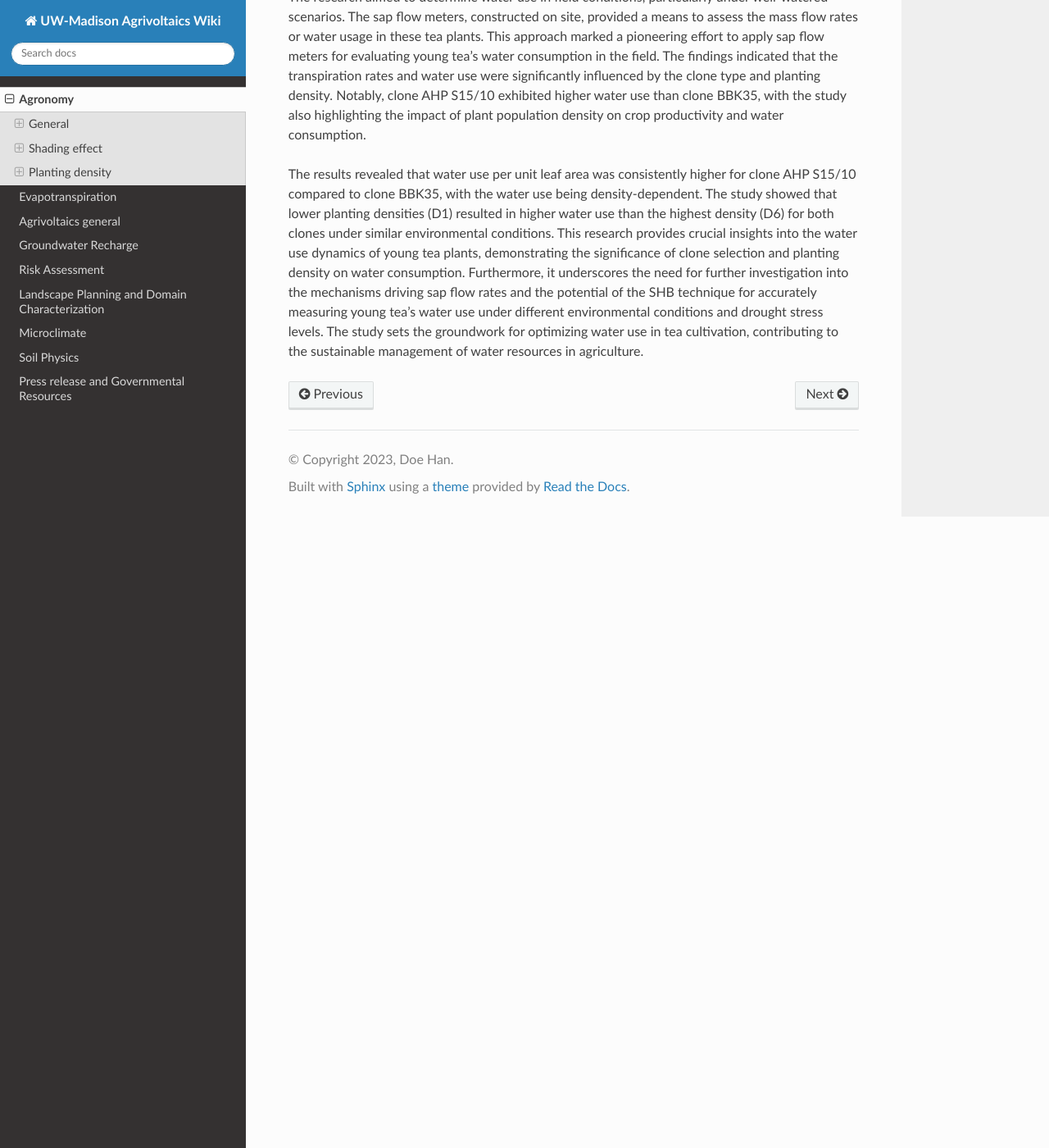
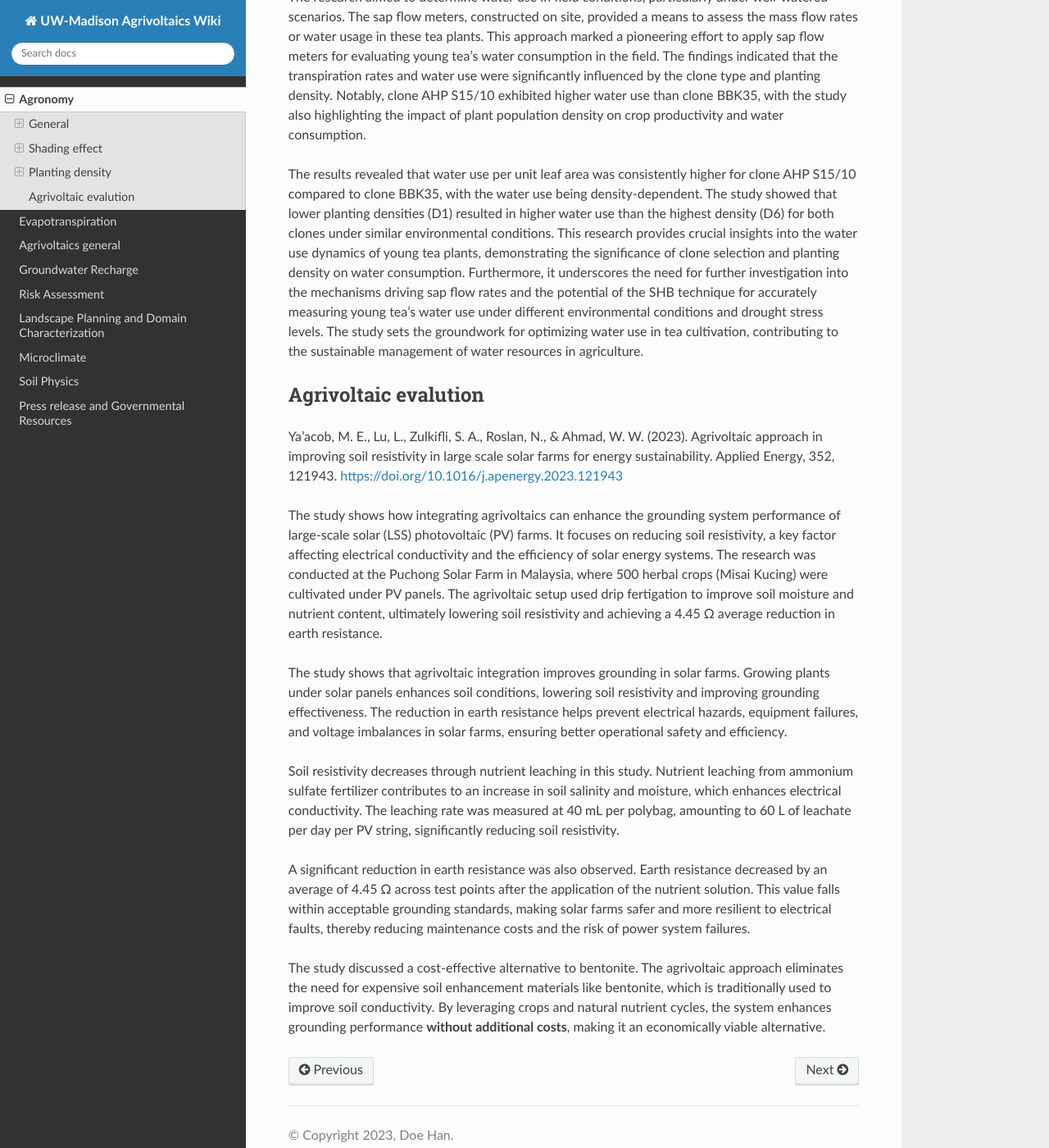
Before and after one commit to hanhydro/wiki, a Sphinx documentation site: the page built from docs/source/ag.rst, in a window 1280 px wide and 1400 px high, scrolled down 14853 px. Shown: the whole window at 82% size. Built offline with Sphinx 7.4.7 and the Read the Docs theme 3.1.0, drawn with Linux system fonts in a browser that asks for light colours; pages that are not in the unit, such as notebooks, are missing from menus.

Commit message:
Update ag.rst

```diff
--- a/docs/source/ag.rst
+++ b/docs/source/ag.rst
@@ -235,3 +235,17 @@
 The study focused on using sap flow meters based on the stem heat balance (SHB) method to measure the water use of young potted tea plants of clones AHP S15/10 and BBK35 in Tanzania. The research aimed to determine water use in field conditions, particularly under well-watered scenarios. The sap flow meters, constructed on site, provided a means to assess the mass flow rates or water usage in these tea plants. This approach marked a pioneering effort to apply sap flow meters for evaluating young tea's water consumption in the field. The findings indicated that the transpiration rates and water use were significantly influenced by the clone type and planting density. Notably, clone AHP S15/10 exhibited higher water use than clone BBK35, with the study also highlighting the impact of plant population density on crop productivity and water consumption.
 
 The results revealed that water use per unit leaf area was consistently higher for clone AHP S15/10 compared to clone BBK35, with the water use being density-dependent. The study showed that lower planting densities (D1) resulted in higher water use than the highest density (D6) for both clones under similar environmental conditions. This research provides crucial insights into the water use dynamics of young tea plants, demonstrating the significance of clone selection and planting density on water consumption. Furthermore, it underscores the need for further investigation into the mechanisms driving sap flow rates and the potential of the SHB technique for accurately measuring young tea's water use under different environmental conditions and drought stress levels. The study sets the groundwork for optimizing water use in tea cultivation, contributing to the sustainable management of water resources in agriculture.
+
+Agrivoltaic evalution
+-------------------
+Ya'acob, M. E., Lu, L., Zulkifli, S. A., Roslan, N., & Ahmad, W. W. (2023). Agrivoltaic approach in improving soil resistivity in large scale solar farms for energy sustainability. Applied Energy, 352, 121943. https://doi.org/10.1016/j.apenergy.2023.121943
+
+The study shows how integrating agrivoltaics can enhance the grounding system performance of large-scale solar (LSS) photovoltaic (PV) farms. It focuses on reducing soil resistivity, a key factor affecting electrical conductivity and the efficiency of solar energy systems. The research was conducted at the Puchong Solar Farm in Malaysia, where 500 herbal crops (Misai Kucing) were cultivated under PV panels. The agrivoltaic setup used drip fertigation to improve soil moisture and nutrient content, ultimately lowering soil resistivity and achieving a 4.45 Ω average reduction in earth resistance.
+
+The study shows that agrivoltaic integration improves grounding in solar farms. Growing plants under solar panels enhances soil conditions, lowering soil resistivity and improving grounding effectiveness. The reduction in earth resistance helps prevent electrical hazards, equipment failures, and voltage imbalances in solar farms, ensuring better operational safety and efficiency.
+
+Soil resistivity decreases through nutrient leaching in this study. Nutrient leaching from ammonium sulfate fertilizer contributes to an increase in soil salinity and moisture, which enhances electrical conductivity. The leaching rate was measured at 40 mL per polybag, amounting to 60 L of leachate per day per PV string, significantly reducing soil resistivity.
+
+A significant reduction in earth resistance was also observed. Earth resistance decreased by an average of 4.45 Ω across test points after the application of the nutrient solution. This value falls within acceptable grounding standards, making solar farms safer and more resilient to electrical faults, thereby reducing maintenance costs and the risk of power system failures.
+
+The study discussed a cost-effective alternative to bentonite. The agrivoltaic approach eliminates the need for expensive soil enhancement materials like bentonite, which is traditionally used to improve soil conductivity. By leveraging crops and natural nutrient cycles, the system enhances grounding performance **without additional costs**, making it an economically viable alternative.
```
